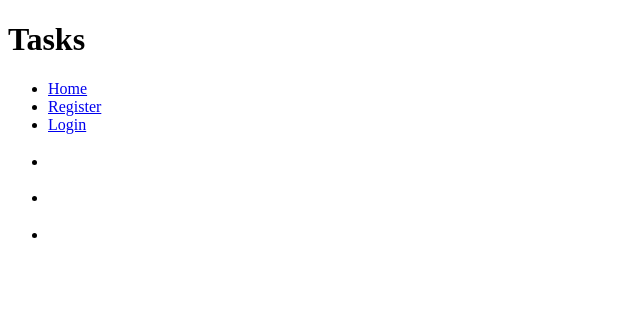
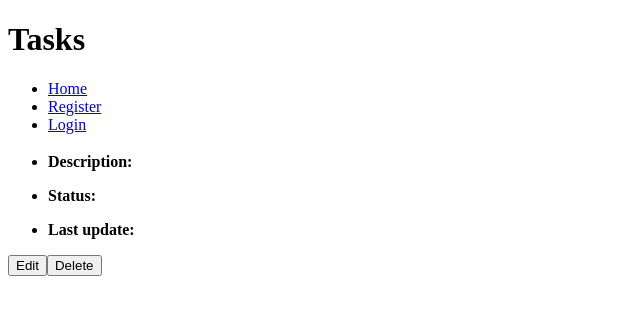
Before and after one commit to JaviVC79/First-Project-Nestjs-PostgreSQL-Cloudinary, a React (Vite) app in the folder client/: page /task in a window 1280 px wide. Shown: the top 314 px of the page, without its empty margins (0-640 px from the left). Built offline with nearby package versions, Linux system fonts and the light colour scheme; no server answers.

Commit message:
getTasksFixedAndRefactoring

```diff
--- a/client/src/Components/Navbar.jsx
+++ b/client/src/Components/Navbar.jsx
@@ -4,7 +4,6 @@
 
 function Navbar() {
   const { email } = UseAuth();
-  console.log(`navbae ${email}`);
   if (email == undefined || email == '') {
     return (
       <div>
--- /dev/null
+++ b/client/src/Components/TaskCard.jsx
@@ -0,0 +1,27 @@
+function TaskCard({task}) {
+  return (
+    <div>
+    <a href={`http://localhost:5173/task?name=${task.name}`}>
+      <h3>{task.name}</h3>
+    </a>
+    <ul>
+      <li>
+        <p>
+          <b>Description:</b> {task.taskDescription}
+        </p>
+      </li>
+      <li>
+        <p>
+          <b>Status:</b> {task.taskStatus}
+        </p>
+      </li>
+      <li>
+        <p>
+          <b>Last update:</b> {task.taskUpdatedAt}
+        </p>
+      </li>
+    </ul>
+  </div>
+  )
+}
+export default TaskCard
--- a/client/src/pages/GetAllTasks.jsx
+++ b/client/src/pages/GetAllTasks.jsx
@@ -2,12 +2,13 @@
 import { getAllTasks } from '../api/task.api.js';
 import { UseAuth } from '../context/AuthContext';
 import { Navigate } from 'react-router-dom';
+import TaskCard from '../Components/TaskCard.jsx';
 
 function GetAllTasks() {
   const [tasks, setTasks] = useState([]);
   const [isLoading, setIsLoading] = useState(true);
   const { email } = UseAuth();
-  console.log(`getalltasks email ${email}`);
+
   useEffect(() => {
     (async () => {
       const allTasks = await getAllTasks(email);
@@ -20,33 +21,8 @@
   }
   if (!isLoading) {
     if (email != undefined) {
-      console.log(`numero tasks: ${tasks.length}`);
-      console.log(`tasks: ${tasks?.name}`);
       if (tasks?.length >= 1) {
-        return tasks.map((task) => (
-          <div key={task.name}>
-            <a href={`http://localhost:5173/task?name=${task.name}`}>
-              <h3>{task.name}</h3>
-            </a>
-            <ul>
-              <li>
-                <p>
-                  <b>Description:</b> {task.taskDescription}
-                </p>
-              </li>
-              <li>
-                <p>
-                  <b>Status:</b> {task.taskStatus}
-                </p>
-              </li>
-              <li>
-                <p>
-                  <b>Last update:</b> {task.taskUpdatedAt}
-                </p>
-              </li>
-            </ul>
-          </div>
-        ));
+        return tasks.map((task) => <TaskCard task={task} key={task.name}/>);
       }
     }
   } else {
--- a/client/src/pages/GetOneTask.jsx
+++ b/client/src/pages/GetOneTask.jsx
@@ -1,5 +1,6 @@
 import { useState, useEffect } from 'react';
 import { getOneTask } from '../api/task.api.js';
+import TaskCard from '../Components/TaskCard.jsx';
 
 function GetOneTask() {
   const [task, setTask] = useState({});
@@ -10,20 +11,11 @@
     fetchTask();
   }, []);
   return (
-      <div key={task.name}>
-        <h3>{task.name}</h3>
-        <ul>
-          <li>
-            <p>{task.taskDescription}</p>
-          </li>
-          <li>
-            <p>{task.taskStatus}</p>
-          </li>
-          <li>
-            <p>{task.taskUpdatedAt}</p>
-          </li>
-        </ul>
+    <div>
+      <TaskCard task={task} />
+      <button>Edit</button>
+      <button>Delete</button>
     </div>
   );
 }
-export default GetOneTask
+export default GetOneTask;
--- a/client/src/pages/RegisterForm.jsx
+++ b/client/src/pages/RegisterForm.jsx
@@ -9,7 +9,7 @@
   useEffect(() => {
     setRegistered(userRegistered);
   }, [userRegistered]);
-  console.log(`registerform ${registered}`)
+  //console.log(`registerform ${registered}`)
   if (registered == 201) {
     return <LoginForm />;
   }
--- a/client/src/pages/TaskForm.jsx
+++ b/client/src/pages/TaskForm.jsx
@@ -15,7 +15,7 @@
           taskStatus: TaskStatus[0],
         }}
         onSubmit={async (values, actions) => {
-          console.log(values);
+          //console.log(values);
           actions.resetForm();
           try {
             await createTaskRequest(values);
```
Also changed, not shown: client/src/pages/LoginForm.jsx (+2 -13 lines), client/.eslintrc.cjs. Lines whose indentation alone changed are shown as unchanged.
